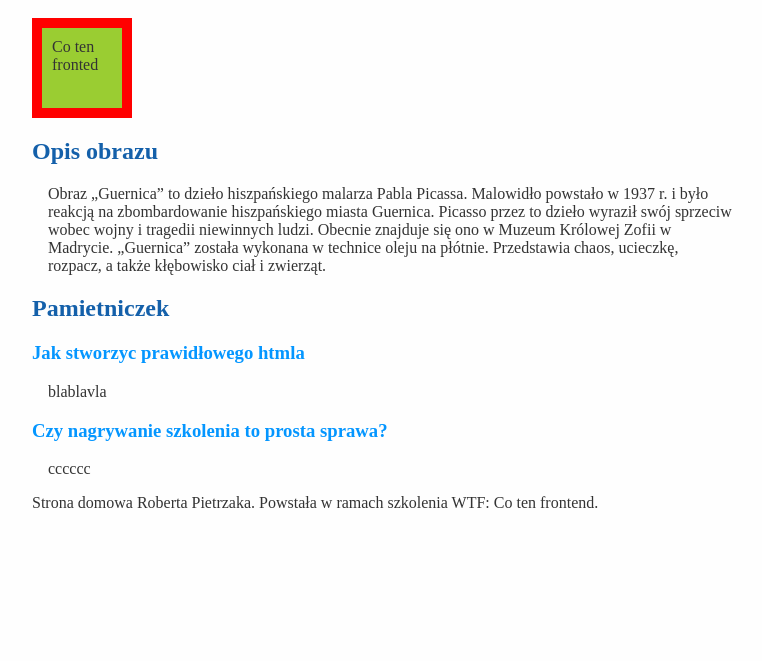
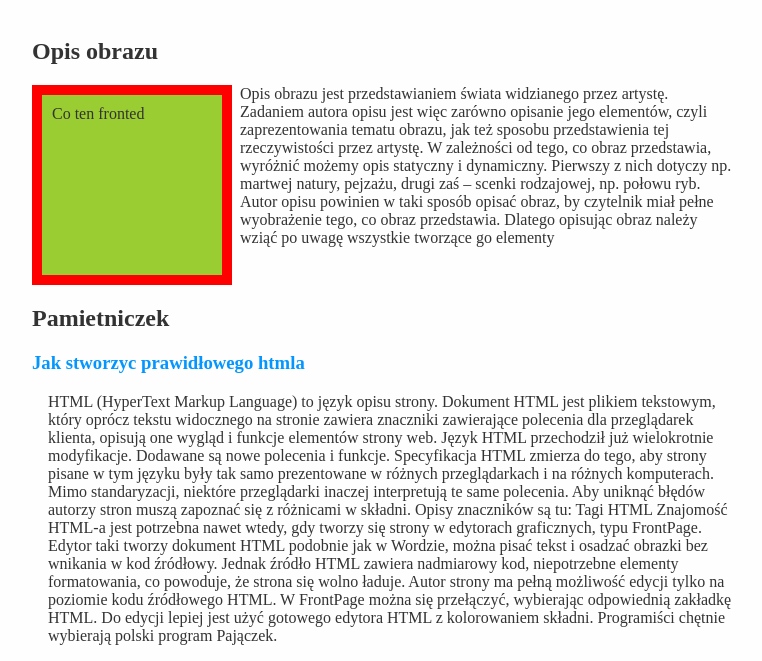
Before and after one commit to 1robertpietrzak/wtf, a plain HTML site: page homepage/index.html in a window 1280 px wide. Shown: the part 72-733 px from the top of the page, without its empty margins (258-1020 px from the left). Drawn offline with Linux system fonts and the light colour scheme.

Commit message:
Lekcja 4.08 Praca Domowa

```diff
--- a/homepage/index.html
+++ b/homepage/index.html
@@ -1,5 +1,6 @@
 <!DOCTYPE html>
 <html lang="pl">
+
 
 <head>
     <meta charset="UTF-8">
@@ -9,7 +10,8 @@
     <link href="style.css" rel="stylesheet" type="text/css">
 </head>
 
-<body>
+<body class="home">
+
     <main>
         <header>
             <h1>
@@ -17,35 +19,50 @@
             </h1>
         </header>
 
-        <section class="about">
-            <div class="box">Co ten fronted</div>
-            <h2 class="sectionHeader">
+        <section class="home__about">
+            <h2 class="home__about--mainTitle">
                 Opis obrazu
             </h2>
-            <p class="paragraph">
-                Obraz „Guernica” to dzieło hiszpańskiego malarza Pabla Picassa. Malowidło powstało w 1937 r. i było reakcją na zbombardowanie hiszpańskiego miasta Guernica. Picasso przez to dzieło wyraził swój sprzeciw wobec wojny i tragedii niewinnych ludzi. Obecnie
-                znajduje się ono w Muzeum Królowej Zofii w Madrycie. „Guernica” została wykonana w technice oleju na płótnie. Przedstawia chaos, ucieczkę, rozpacz, a także kłębowisko ciał i zwierząt.
+            <div class="home__about--box">Co ten fronted</div>
+            <p class="home__about--paragraph">
+                Opis obrazu jest przedstawianiem świata widzianego przez artystę. Zadaniem autora opisu jest więc zarówno opisanie jego elementów, czyli zaprezentowania tematu obrazu, jak też sposobu przedstawienia tej rzeczywistości przez artystę. W zależności od tego,
+                co obraz przedstawia, wyróżnić możemy opis statyczny i dynamiczny. Pierwszy z nich dotyczy np. martwej natury, pejzażu, drugi zaś – scenki rodzajowej, np. połowu ryb. Autor opisu powinien w taki sposób opisać obraz, by czytelnik miał pełne
+                wyobrażenie tego, co obraz przedstawia. Dlatego opisując obraz należy wziąć po uwagę wszystkie tworzące go elementy
             </p>
         </section>
 
-        <section class="pamietniczek">
-            <h2 class="sectionHeader">
+        <section class="home__pamietniczek">
+            <h2 class="home__pamietniczek--mainTitle">
                 Pamietniczek
             </h2>
-            <section class="pamietniczek">
-                <h3 class="thirdHeader">Jak stworzyc prawidłowego htmla</h3>
+            <section class="home__pamietniczek">
+                <h3 class="home__pamietniczek--header">Jak stworzyc prawidłowego htmla</h3>
 
-                <p class="paragraph">
-                    blablavla
+                <p class="home__pamiatniczek--paragraph">
+                    HTML (HyperText Markup Language) to język opisu strony. Dokument HTML jest plikiem tekstowym, który oprócz tekstu widocznego na stronie zawiera znaczniki zawierające polecenia dla przeglądarek klienta, opisują one wygląd i funkcje elementów strony web.
+                    Język HTML przechodził już wielokrotnie modyfikacje. Dodawane są nowe polecenia i funkcje. Specyfikacja HTML zmierza do tego, aby strony pisane w tym języku były tak samo prezentowane w różnych przeglądarkach i na różnych komputerach.
+                    Mimo standaryzacji, niektóre przeglądarki inaczej interpretują te same polecenia. Aby uniknąć błędów autorzy stron muszą zapoznać się z różnicami w składni. Opisy znaczników są tu: Tagi HTML Znajomość HTML-a jest potrzebna nawet wtedy,
+                    gdy tworzy się strony w edytorach graficznych, typu FrontPage. Edytor taki tworzy dokument HTML podobnie jak w Wordzie, można pisać tekst i osadzać obrazki bez wnikania w kod źródłowy. Jednak źródło HTML zawiera nadmiarowy kod, niepotrzebne
+                    elementy formatowania, co powoduje, że strona się wolno ładuje. Autor strony ma pełną możliwość edycji tylko na poziomie kodu źródłowego HTML. W FrontPage można się przełączyć, wybierając odpowiednią zakładkę HTML. Do edycji lepiej
+                    jest użyć gotowego edytora HTML z kolorowaniem składni. Programiści chętnie wybierają polski program Pajączek.
                 </p>
             </section>
-            <section class="pamietniczek">
-                <h3 class="thirdHeader">
+            <section class="home__pamietniczek">
+                <h3 class="home__pamietniczek--header">
                     Czy nagrywanie szkolenia to prosta sprawa?
                 </h3>
-                <p class="paragraph">
-                    cccccc
+                <p class="home__pamiatniczek--paragraph">
+                    Od czasu gdy pojawiły się techniczne możliwości ludzie utrwalają istotne chwile ze swojego życia na zdjęciach i pod postacią filmów. Obecnie technika jest tak zaawansowana, że przy pomocy zwykłych smartfonów można nagrywać i fotografować z dużo lepszymi
+                    parametrami, niż przy użyciu zaawansowanych i drogich sprzętów przed kilkunastu laty. Postęp w fotografii i nagrywaniu obrazów jest bardzo duży, widać to dobrze po parametrach urządzeń do tego służących. Co roku zwiększa się rozdzielczość
+                    nagrywanych filmów oraz matryc, oprogramowanie ma coraz bardziej wydajne algorytmy, więc i użytkownikom jest coraz prościej. Bardzo wiele osób wykorzystuje do tych celów smarfony, ograniczając się wtedy do noszenia jednego, wielofunkcyjnego
+                    urządzenia, za pomocą którego można telefonować, robić zdjęcia, kręcić filmy a w razie potrzeby też zagrać. Jeśli jednak ktoś będzie potrzebował sprzętu bardziej zaawansowanego, to również znajdzie spory jego wybór w elektronicznych
+                    sklepach.
                 </p>
+            </section>
+            <section class="home__pamietniczek">
+                <h3 class="home__pamietniczek--header home__pamietniczek--header-js">
+                    Modyfikacja DOM
+                </h3>
             </section>
         </section>
 
@@ -53,6 +70,7 @@
             Strona domowa Roberta Pietrzaka. Powstała w ramach szkolenia WTF: Co ten frontend.
         </footer>
     </main>
+    <script src="main.js"></script>
 </body>
 
 </html>
--- /dev/null
+++ b/homepage/main.js
@@ -0,0 +1,3 @@
+const thirdHeaderJs = document.querySelector('.home__pamietniczek--header-js');
+console.log(thirdHeaderJs);
+thirdHeaderJs.innerHTML = thirdHeaderJs.innerHTML + ' przez JS.'
--- a/homepage/style.css
+++ b/homepage/style.css
@@ -3,8 +3,8 @@ body {
     color: #333
 }
 
-.sectionHeader,
-.diaryHeader {
+.home__about--sectionHeader,
+.home__pamietniczek--sectionHeader {
     color: #1460aa
 }
 
@@ -20,14 +20,18 @@ body {
     color: #0496ff
 }
 
-.thirdHeader {
+.home__pamietniczek--header {
     color: #0496ff
 }
 
-.about {}
+.home__about {
+    overflow: hidden;
+}
 
-.paragraph {
+.home__about--paragraph,
+.home__pamiatniczek--paragraph {
     padding-left: 16px;
+    text-align: left;
 }
 
 main {
@@ -44,8 +48,7 @@ main {
     */
 }
 
-.box,
-.boxTests {
+.home__about--box {
     /* box-sizing  -- border-box  -- od wysokosci i szerokosci ciała odejmowane sa wszystkie rzeczy od bordera włącznie do ciała
                    -- content-box  -- do wysokości szerokości ciała dodawane są paddingi i bordery
         position -- domyślnie jest static wszedzie
@@ -64,12 +67,15 @@ main {
 
 
     */
-    width: 100px;
-    height: 100px;
+    width: 100%;
+    max-width: 200px;
+    height: 200px;
     background: yellowgreen;
     padding: 10px;
     border: 10px solid red;
+    margin-right: 8px;
     box-sizing: border-box;
+    float: left;
 }
 
 .box {
@@ -79,4 +85,5 @@ main {
 .boxTest {
     top: 30px;
     background: brown;
+    padding: 10px;
 }
```
Also changed, not shown: homepage/notatki.txt.
